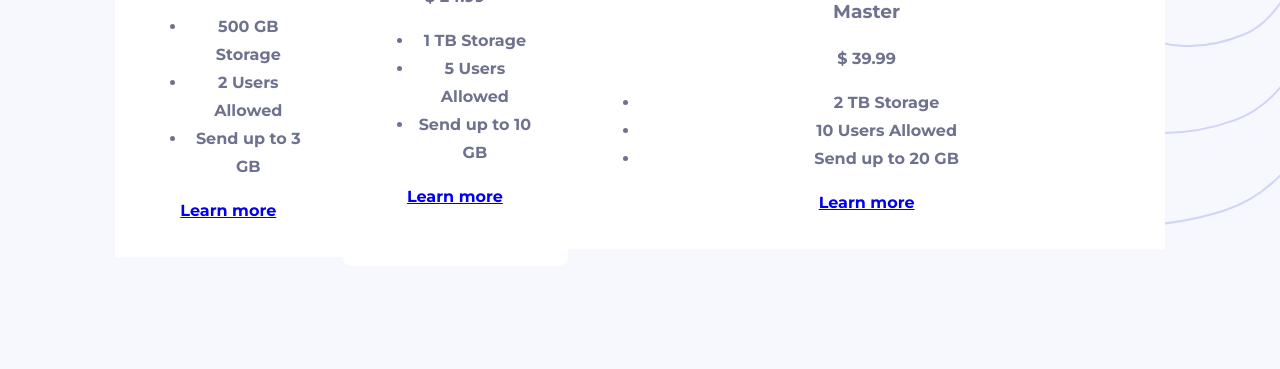
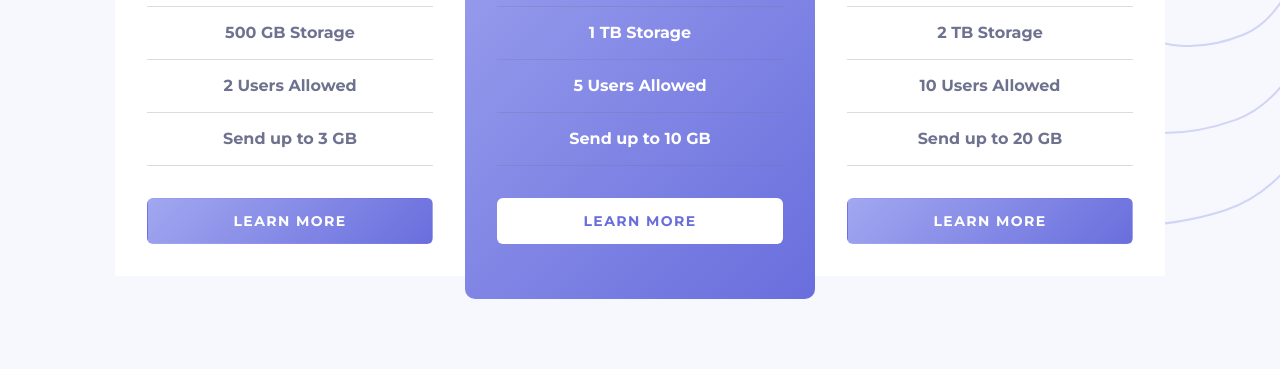
Before and after one commit to muslim0602/pricing, a plain HTML site: page index.html in a window 1280 px wide. Shown: the part 435-804 px from the top of the page. Drawn offline with Linux system fonts and the light colour scheme.

Commit message:
Add button button-block button-primery button-white styles

```diff
--- a/index.html
+++ b/index.html
@@ -53,9 +53,6 @@
             </ul>
             <a class="button button-block button-white" href="#">Learn more</a>
           </section>
-          <section class="pricing">
-            <h2 class="visually-hidden">pricing</h2>
-            <div class="pricing-inner">
           <section class="pricing-plan">
             <h3 class="pricing-plan-title">Master</h3>
             <div class="pricing-plan-price">
--- a/style/style.css
+++ b/style/style.css
@@ -10,6 +10,10 @@ html{
   box-sizing: inherit;
   }
 
+  *:focus{
+    outline: 0;
+
+  }
 body{
   display: flex;
   flex-direction: column;
@@ -64,7 +68,7 @@ img{
   width: 100%;
 }
 
-.visuall-yhidden {
+.visually-hidden {
   position: absolute;
   width: 1px;
   height: 1px;
@@ -87,6 +91,15 @@ img{
   background-color: #fff;
 }
 
+.pricing-plan-best {
+  padding-top: 55px;
+  padding-bottom: 55px;
+  border-radius: 10px;
+  color: #fff;
+  background-color: #696edd;
+  background-image: linear-gradient(135.06deg, #a2a7f0 -0.05%, #696edd 100.05%);;
+}
+
 .pricing-plan:first{
   border-top-left-radius: 10px;
   border-bottom-left-radius: 10px;
@@ -97,26 +110,85 @@ img{
   border-bottom-right-radius: 10px;
 }
 
+
+
 .pricing-plan-title {
+  margin-top: 0;
+  margin-bottom: 24px;
+  font-size: 18px;
+  line-height: 28px;
 }
+
 .pricing-plan-price {
+  display: flex;
+  justify-content: center;
+  align-items: center;
+  margin-bottom: 32px;
+  font-size: 72px;
+  line-height: 72px;
 }
+
 .pricing-plan-currency {
+  margin-right: 8px;
+  font-size: 40px;
+  line-height: 40px;
 }
+
 .pricing-plan-list {
+  padding: 0;
+  margin: 0;
+  margin-bottom: 32px;
+  border-top: 1px solid rgb(110, 114, 142, 0.25);
+  list-style: none;
+
 }
+
 .pricing-plan-list-item {
+  padding: 12px;
+  border-bottom: 1px solid rgb(110, 114, 142, 0.25);
+
+
 }
 .button {
+  display: inline-block;
+  padding: 13px;
+  margin: 0;
+  border: 0;
+  border-radius: 6px;
+  font-size: 14px;
+  line-height: normal;
+  letter-spacing: 1.4px;
+  border: 1px solid transparent;
+  text-transform: uppercase;
+  text-decoration: none;
 }
+
 .button-block {
+  display: block;
+  width: 100%;
 }
+
 .button-primery {
+  background-color: #696edd;
+  background-image: linear-gradient(135deg, #a2a7f0 0%, #696edd 100%);
+  color: #fff;
 }
-.pricing-plan-best {
-  padding-top: 55px;
-  padding-bottom: 55px;
-  border-radius: 10px;
+
+.button-primery:hover {
+  border: 1px solid #696edd;
+  background-color: #fff;
+  background-image: none;
+  color: #696eaa;
 }
+
 .button-white {
+  background-color: #fff;
+  color: #696edd;
 }
+
+
+.button-white:hover{
+  border-color: #fff;
+  background-color: transparent;
+  color: #fff;
+}
```
Lines whose indentation alone changed are shown as unchanged.
